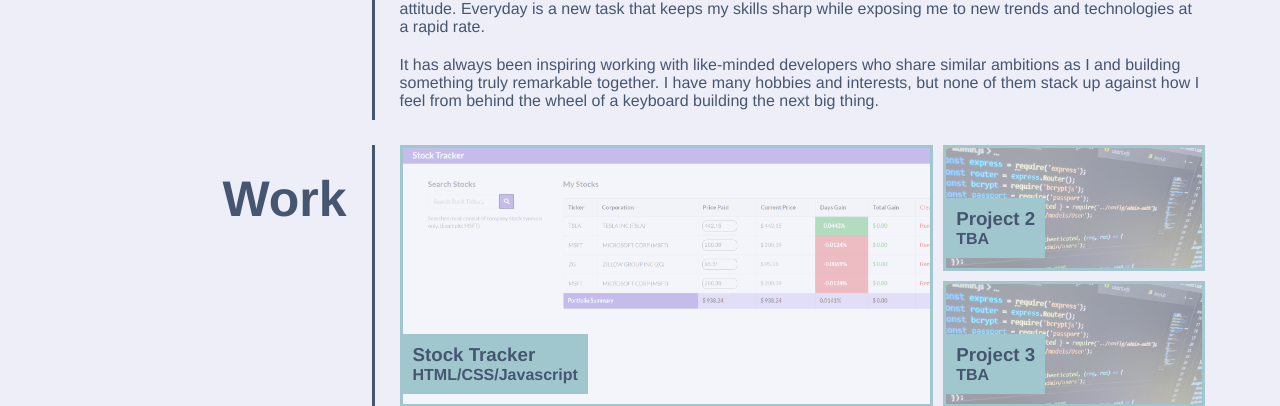
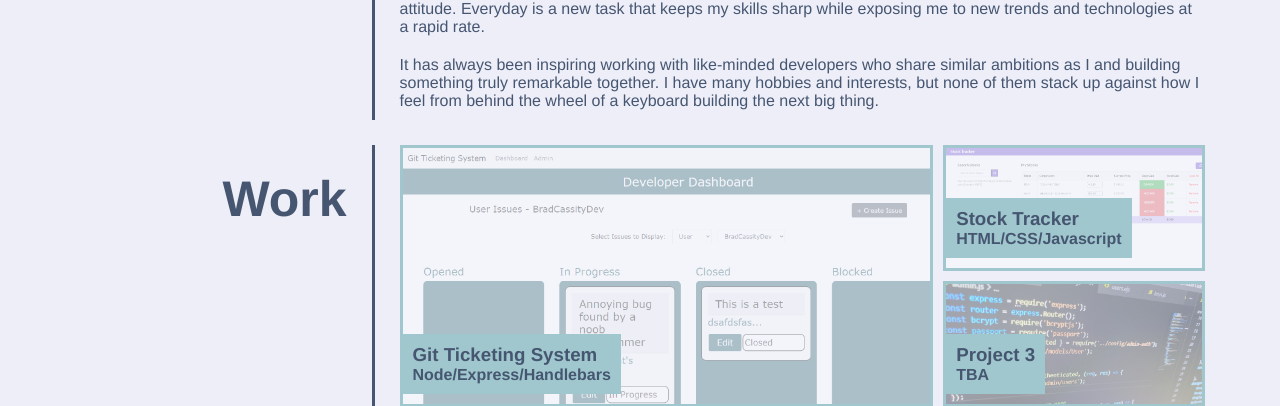
Before and after one commit to BradCassityDev/personal-portfolio, a plain HTML site: page index.html in a window 1280 px wide. Shown: the part 546-952 px from the top of the page. Drawn offline with Linux system fonts and the light colour scheme.

Commit message:
Added git ticketing system to work

```diff
--- a/assets/css/styles.css
+++ b/assets/css/styles.css
@@ -164,10 +164,10 @@ section {
 }
 /* Setting Project Tile Images */
 .project-bg-1 {
-    background-image: url("../images/stock-tracker.PNG");
+    background-image: url("../images/git-ticketing-system.PNG");
 }
 .project-bg-2 {
-    background-image: url("../images/code.jpg");
+    background-image: url("../images/stock-tracker.PNG");
 }
 .project-bg-3 {
     background-image: url("../images/code.jpg");
--- a/index.html
+++ b/index.html
@@ -73,22 +73,22 @@
         </div>
         <div class="section-content">
             <div class="project-grid">
-                <a href="https://utah-coding-bootcamp-project-1.github.io/stock-tracker/" target="_blank" class="project-item project-item-1">
+                <a href="https://git-ticketing-system.herokuapp.com/login" target="_blank" class="project-item project-item-1">
                     <div class="project-bg project-bg-1">
+
+                    </div>
+                    <div class="project-title title-box">
+                        <h3>Git Ticketing System</h3>
+                        <h4>Node/Express/Handlebars</h4>
+                    </div>
+                </a>
+                <a href="https://utah-coding-bootcamp-project-1.github.io/stock-tracker/" target="_blank" class="project-item">
+                    <div class="project-bg project-bg-2">
 
                     </div>
                     <div class="project-title title-box">
                         <h3>Stock Tracker</h3>
                         <h4>HTML/CSS/Javascript</h4>
-                    </div>
-                </a>
-                <a href="#" target="_blank" class="project-item">
-                    <div class="project-bg project-bg-2">
-
-                    </div>
-                    <div class="project-title title-box">
-                        <h3>Project 2</h3>
-                        <h4>TBA</h4>
                     </div>
                 </a>
                 <a href="#" target="_blank" class="project-item">
```
Also changed, not shown: assets/images/git-ticketing-system.PNG (added).
